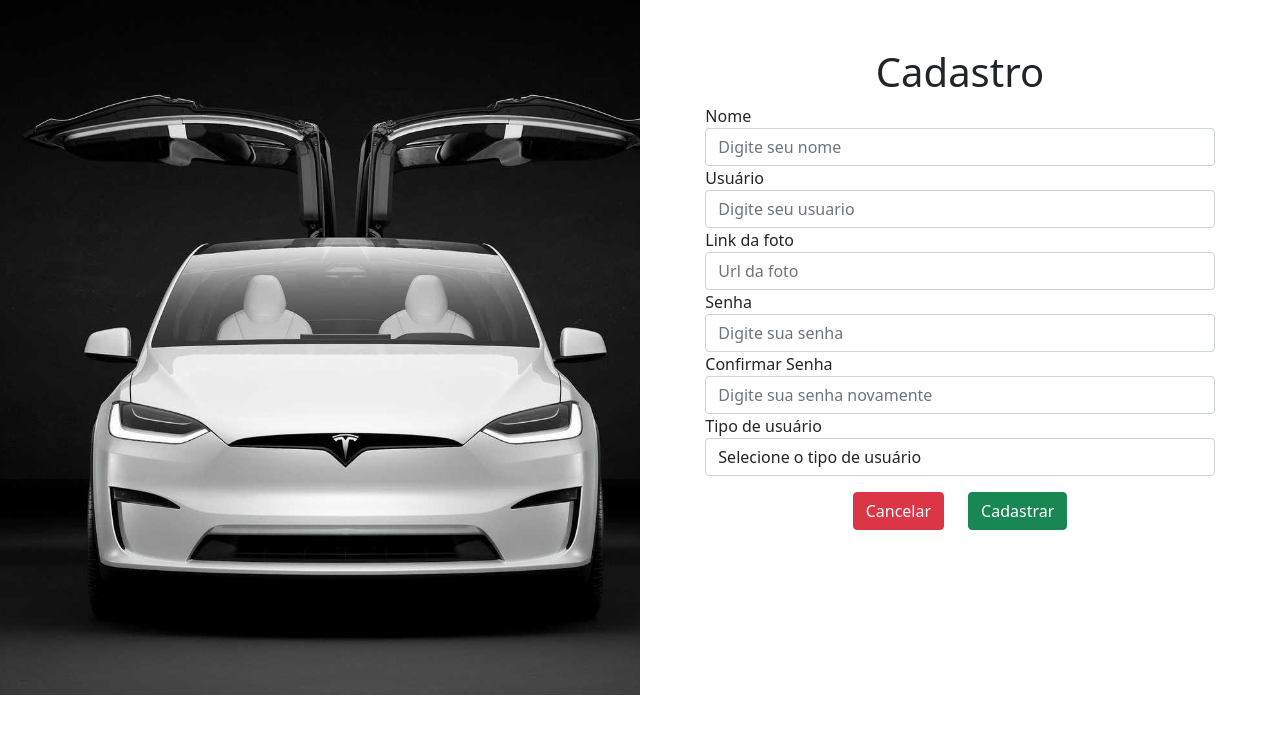
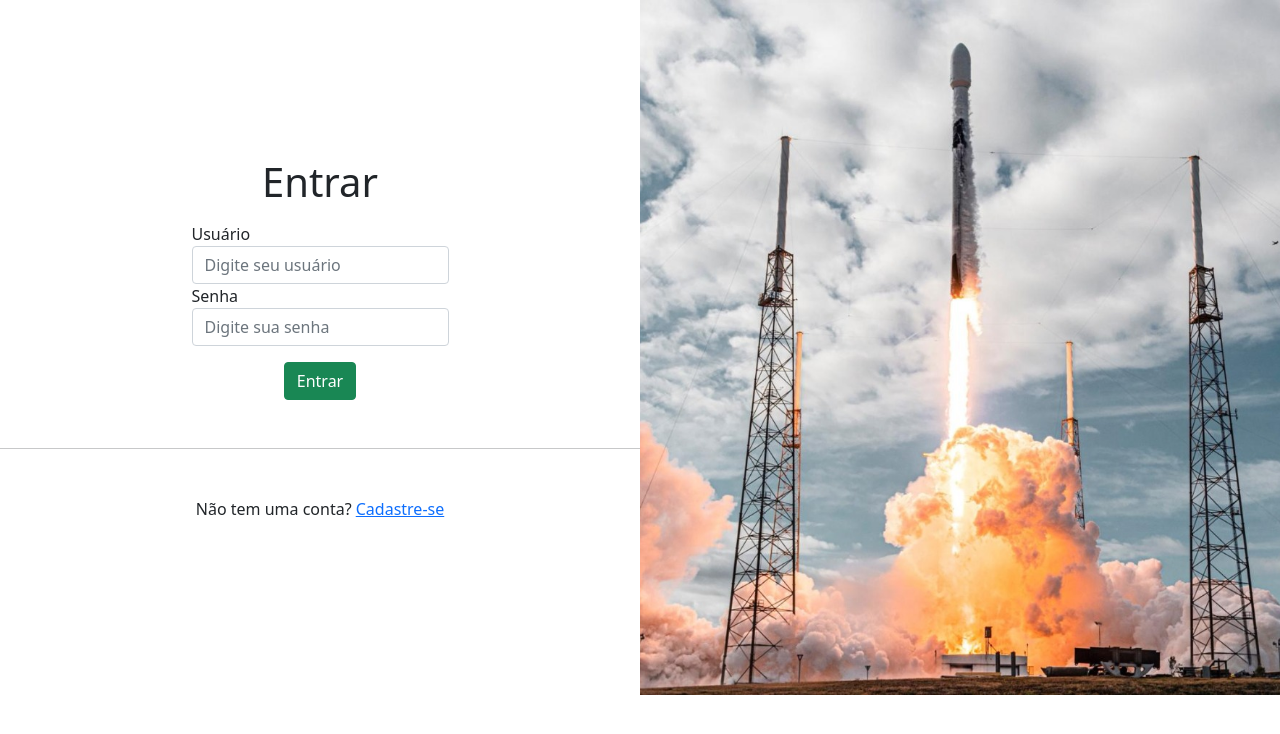
Before and after one commit to pedro123483/BlogPessoalAngular, an Angular app: page /entrar in a window 1280 px wide. Before the commit this address led to /. Shown: the top 734 px of the page. Built offline with nearby package versions, Linux system fonts and the light colour scheme.

Commit message:
Implementação das rotas

```diff
--- a/src/app/app-routing.module.ts
+++ b/src/app/app-routing.module.ts
@@ -1,7 +1,14 @@
 import { NgModule } from '@angular/core';
 import { RouterModule, Routes } from '@angular/router';
+import { CadastrarComponent } from './cadastrar/cadastrar.component';
+import { EntrarComponent } from './entrar/entrar.component';
 
-const routes: Routes = [];
+const routes: Routes = [
+{path: '', redirectTo: 'entrar', pathMatch: 'full'},
+{path: 'entrar', component:EntrarComponent},
+{path: 'cadastrar', component:CadastrarComponent}
+
+];
 
 @NgModule({
   imports: [RouterModule.forRoot(routes)],
--- a/src/app/app.component.html
+++ b/src/app/app.component.html
@@ -1 +1 @@
-<app-cadastrar></app-cadastrar>
+<router-outlet></router-outlet>
--- a/src/app/cadastrar/cadastrar.component.html
+++ b/src/app/cadastrar/cadastrar.component.html
@@ -42,7 +42,7 @@
                     </div>
 
                     <div class="d-flex justify-content-center">
-                        <button type="submit" class="btn btn-danger mt-3 me-4">Cancelar</button>
+                        <button type="submit" class="btn btn-danger mt-3 me-4" routerLink="/entrar">Cancelar</button>
                         <button type="submit" class="btn btn-success mt-3">Cadastrar</button>
 
                     </div>
--- a/src/app/entrar/entrar.component.html
+++ b/src/app/entrar/entrar.component.html
@@ -23,7 +23,7 @@
                <hr class="mt-5 mb-5">
 
                <p class="text-center">
-                   Não tem uma conta? <a href="">Cadastre-se</a>
+                   Não tem uma conta? <a routerLink="/cadastrar">Cadastre-se</a>
                </p>
 
            </div>
```
